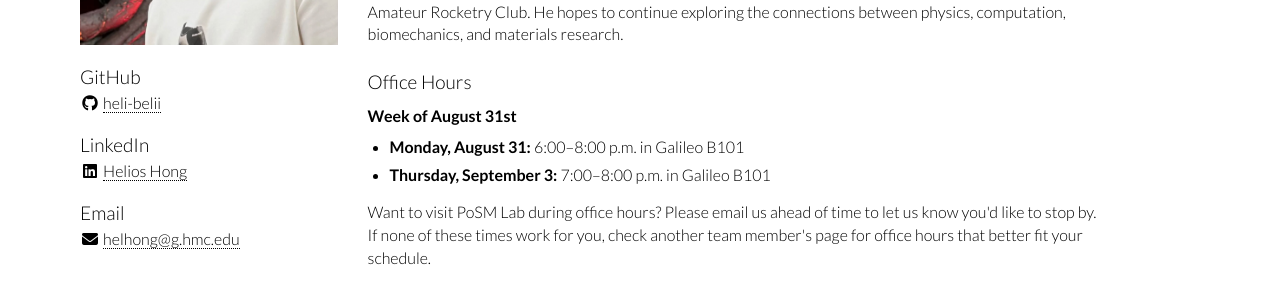
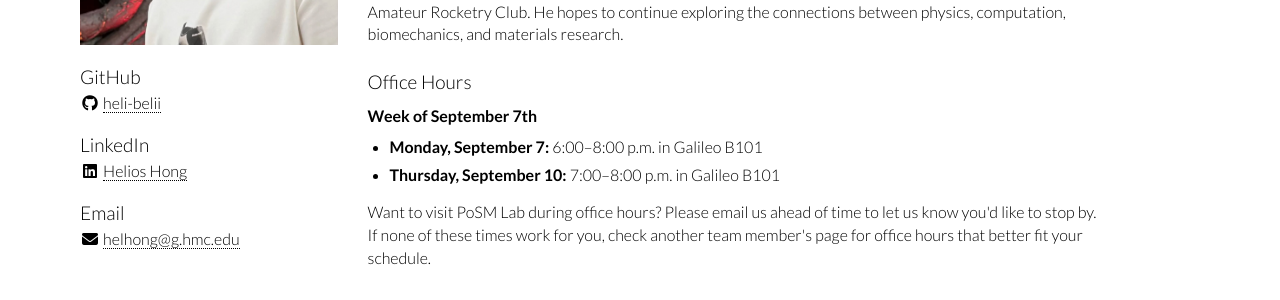
Before and after one commit to posmlab/posmlab.org, a Jekyll site: the page built from team/_posts/2025-09-09-helios-hong.md, in a window 1280 px wide. Shown: the part 346-646 px from the top of the page. Built offline with Jekyll 4.4.1, drawn with Linux system fonts in a browser that asks for light colours; nearby versions of some CDN libraries.

Commit message:
Update Helios office hours for week of September 7

```diff
--- a/team/_posts/2025-09-09-helios-hong.md
+++ b/team/_posts/2025-09-09-helios-hong.md
@@ -13,12 +13,12 @@ image: /assets/images/team/helios-hong.jpg
 alum: false
 # OFFICE HOURS: Update the week and replace all sessions each week.
 office_hours:
-  week_of: "August 31st"
+  week_of: "September 7th"
   sessions:
-    - day: "Monday, August 31"
+    - day: "Monday, September 7"
       time: "6:00–8:00 p.m."
       location: "Galileo B101"
-    - day: "Thursday, September 3"
+    - day: "Thursday, September 10"
       time: "7:00–8:00 p.m."
       location: "Galileo B101"
 ---
```
